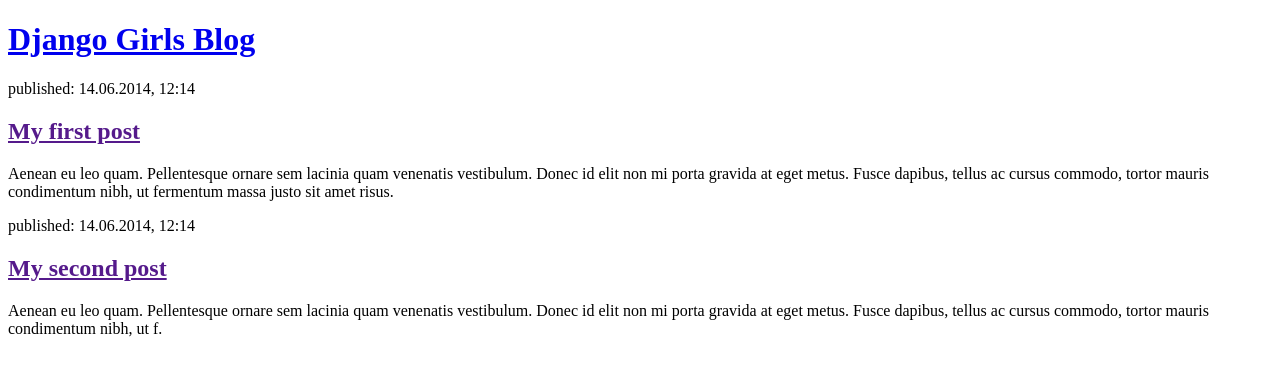
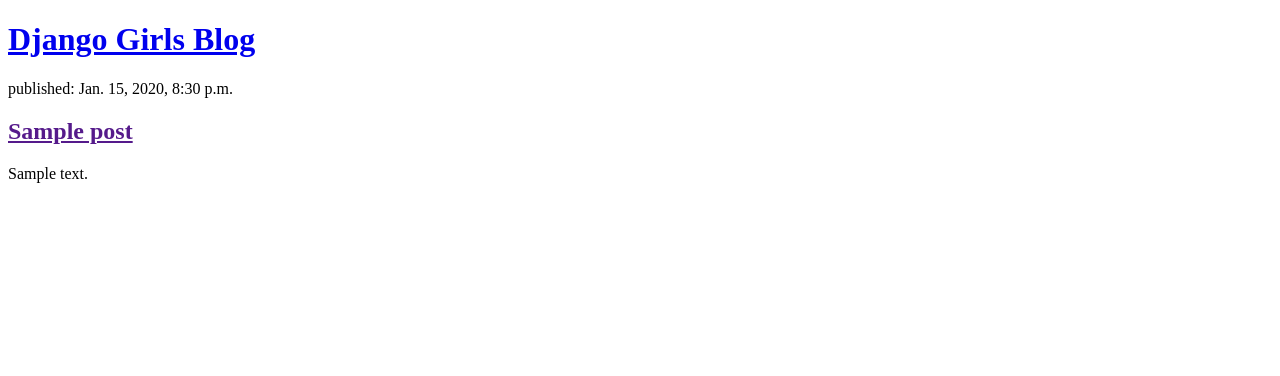
Before and after one commit to kristykawai/django-first-blog, a Django app: page / in a window 1280 px wide. Shown: the top 376 px of the page. Run offline with Django 3.2, Linux system fonts and the light colour scheme; tables that the repository leaves empty hold one stand-in row (values such as "Sample post").

Commit message:
Added html content

```diff
--- a/blog/templates/blog/post_list.html
+++ b/blog/templates/blog/post_list.html
@@ -5,19 +5,15 @@
     </head>
     <body>
         <header>
-            <h1><a href="/">Django Girls Blog</a></h1>
-        </header>
+			<h1><a href="/">Django Girls Blog</a></h1>
+		</header>
 
-        <article>
-            <time>published: 14.06.2014, 12:14</time>
-            <h2><a href="">My first post</a></h2>
-            <p>Aenean eu leo quam. Pellentesque ornare sem lacinia quam venenatis vestibulum. Donec id elit non mi porta gravida at eget metus. Fusce dapibus, tellus ac cursus commodo, tortor mauris condimentum nibh, ut fermentum massa justo sit amet risus.</p>
-        </article>
-
-        <article>
-            <time>published: 14.06.2014, 12:14</time>
-            <h2><a href="">My second post</a></h2>
-            <p>Aenean eu leo quam. Pellentesque ornare sem lacinia quam venenatis vestibulum. Donec id elit non mi porta gravida at eget metus. Fusce dapibus, tellus ac cursus commodo, tortor mauris condimentum nibh, ut f.</p>
-        </article>
+		{% for post in posts %}
+			<article>
+				<time>published: {{ post.published_date }}</time>
+				<h2><a href="">{{ post.title }}</a></h2>
+				<p>{{ post.text|linebreaksbr }}</p>
+			</article>
+		{% endfor %}
     </body>
 </html>
--- a/blog/views.py
+++ b/blog/views.py
@@ -1,5 +1,11 @@
 from django.shortcuts import render
+from django.utils import timezone
+from .models import Post
 
 # Create your views here.
 def post_list(request):
     return render(request, 'blog/post_list.html', {})
+
+def post_list(request):
+    posts = Post.objects.filter(published_date__lte=timezone.now()).order_by('published_date')
+    return render(request, 'blog/post_list.html', {'posts': posts})
--- a/mysite/settings.py
+++ b/mysite/settings.py
@@ -25,7 +25,7 @@ SECRET_KEY = 'django-insecure-$e^b@kh-&nn+f48m58v&8)p(vzg)u-50*rkop_9y$zq)--x9g+
 # SECURITY WARNING: don't run with debug turned on in production!
 DEBUG = True
 
-ALLOWED_HOSTS = ['localhost', '127.0.0.1', '[::1]']
+ALLOWED_HOSTS = ['127.0.0.1', '.pythonanywhere.com']
 
 
 # Application definition
```
